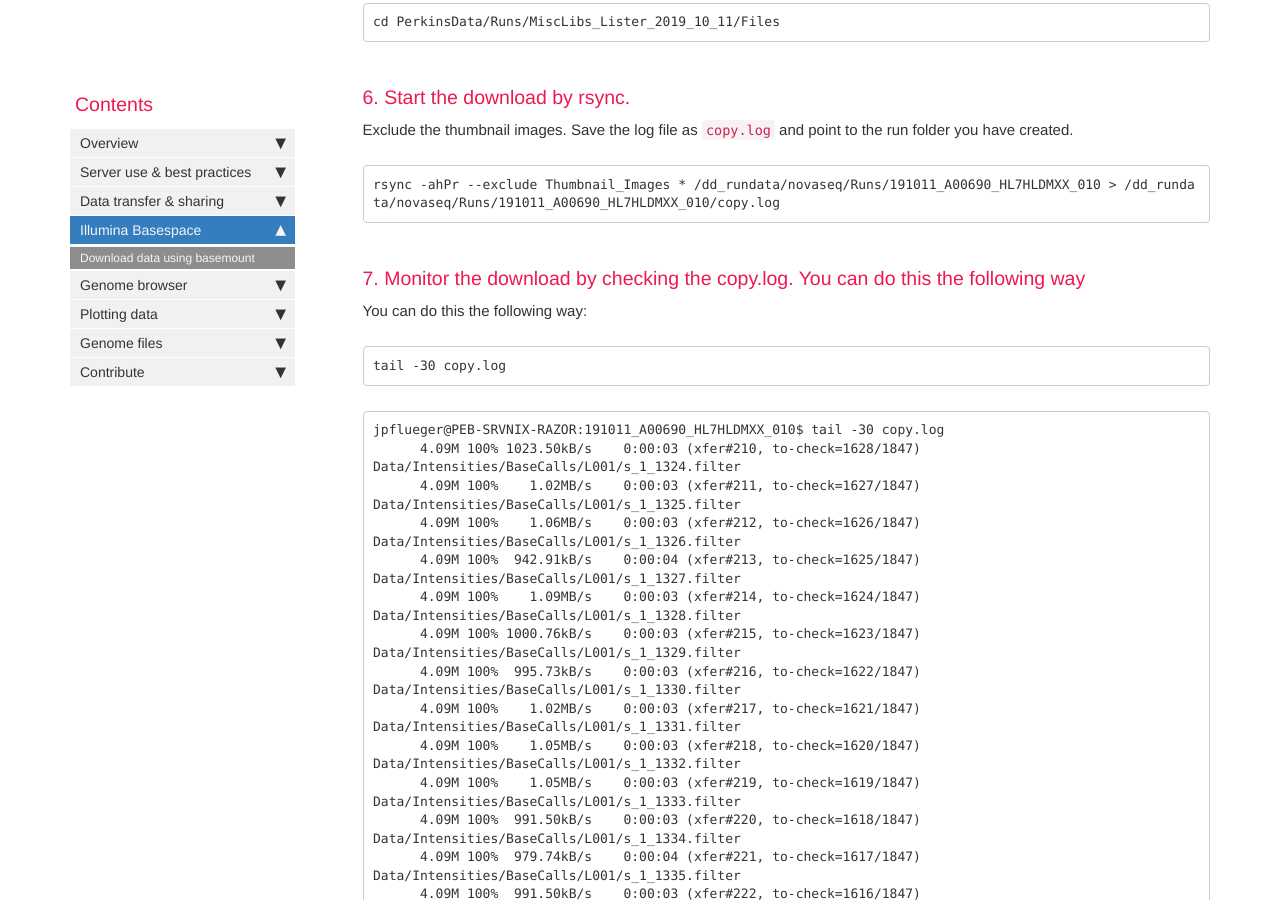
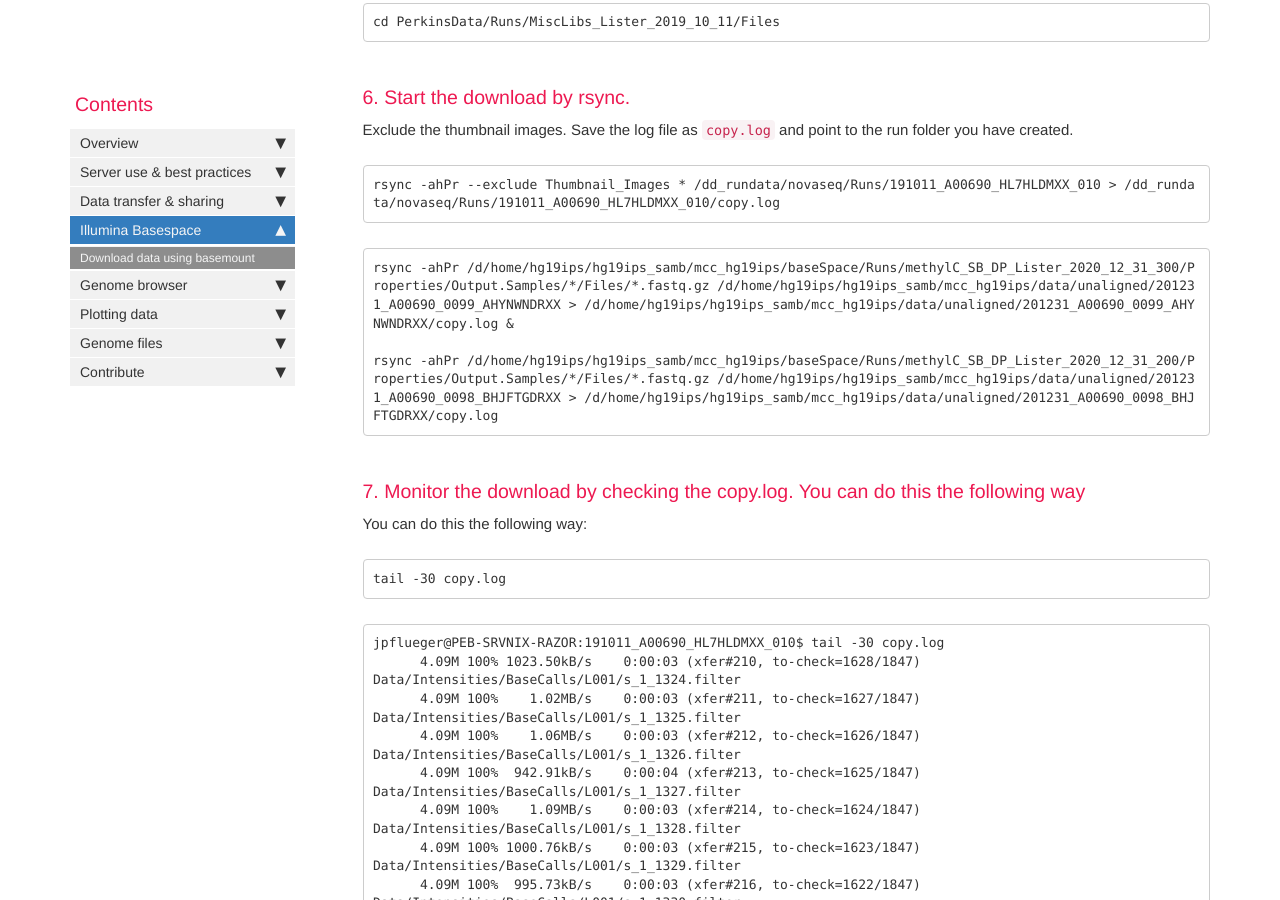
Before and after one commit to ListerLab/guides, a Jekyll site: the page built from pages/mydoc/mydoc_dug_basemount_download.md, in a window 1280 px wide and 900 px high, scrolled down 2149 px. Built offline with Jekyll 4.4.1, drawn with Linux system fonts in a browser that asks for light colours; comment, search, counter and statistics services are not loaded; some of the changed text lies outside the part shown.

Commit message:
Update mydoc_dug_basemount_download.md

````diff
--- a/pages/mydoc/mydoc_dug_basemount_download.md
+++ b/pages/mydoc/mydoc_dug_basemount_download.md
@@ -33,8 +33,8 @@ screen -S basemount
 ```
 module use /p9/mcc_hg19ips/sw/modules
 module add basemount
-basemountPath=/p9/mcc_hg19ips/basemount
-basemount "$basemountPath"
+basemountPath=/p9/mcc_hg19ips/baseSpace
+basemount -c perkins_basespace.cfg "$basemountPath"
 
 ```
 
@@ -84,6 +84,14 @@ Exclude the thumbnail images. Save the log file as `copy.log` and point to the r
 ```
 rsync -ahPr --exclude Thumbnail_Images * /dd_rundata/novaseq/Runs/191011_A00690_HL7HLDMXX_010 > /dd_rundata/novaseq/Runs/191011_A00690_HL7HLDMXX_010/copy.log
 ```
+
+
+```
+rsync -ahPr /d/home/hg19ips/hg19ips_samb/mcc_hg19ips/baseSpace/Runs/methylC_SB_DP_Lister_2020_12_31_300/Properties/Output.Samples/*/Files/*.fastq.gz /d/home/hg19ips/hg19ips_samb/mcc_hg19ips/data/unaligned/201231_A00690_0099_AHYNWNDRXX > /d/home/hg19ips/hg19ips_samb/mcc_hg19ips/data/unaligned/201231_A00690_0099_AHYNWNDRXX/copy.log &
+
+rsync -ahPr /d/home/hg19ips/hg19ips_samb/mcc_hg19ips/baseSpace/Runs/methylC_SB_DP_Lister_2020_12_31_200/Properties/Output.Samples/*/Files/*.fastq.gz /d/home/hg19ips/hg19ips_samb/mcc_hg19ips/data/unaligned/201231_A00690_0098_BHJFTGDRXX > /d/home/hg19ips/hg19ips_samb/mcc_hg19ips/data/unaligned/201231_A00690_0098_BHJFTGDRXX/copy.log
+```
+
 
 ### 7. Monitor the download by checking the copy.log. You can do this the following way
 
````
